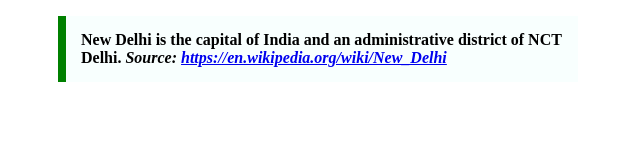
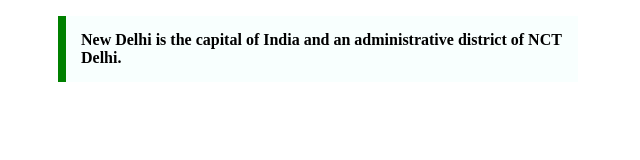
Before and after one commit to acciojob/trivia-sufirang, a website: page main.html in a window 1280 px wide. Shown: the whole page, without its empty margins (0-640 px from the left). Drawn offline with Linux system fonts and the light colour scheme.

Commit message:
created a submission

```diff
--- a/main.html
+++ b/main.html
@@ -12,12 +12,9 @@
 <div style="max-width: 600px; margin: 10px;">
   <blockquote style="padding: 15px; border-left: 8px solid green; background-color: #f8fffe; font-weight: bold;">
     New Delhi is the capital of India and an administrative district of NCT Delhi.
-    <cite>Source: <a href="https://en.wikipedia.org/wiki/New_Delhi" target="_blank">https://en.wikipedia.org/wiki/New_Delhi</a></cite>
+
   </blockquote>
 </div>
-
-
-
 
     <script type="text/javascript" src="./script.js">
 </script>
```
